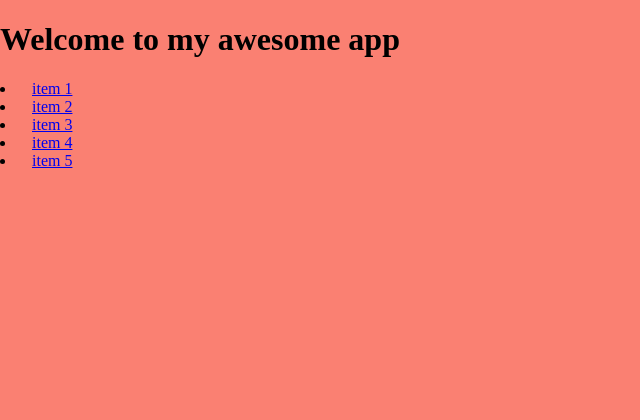
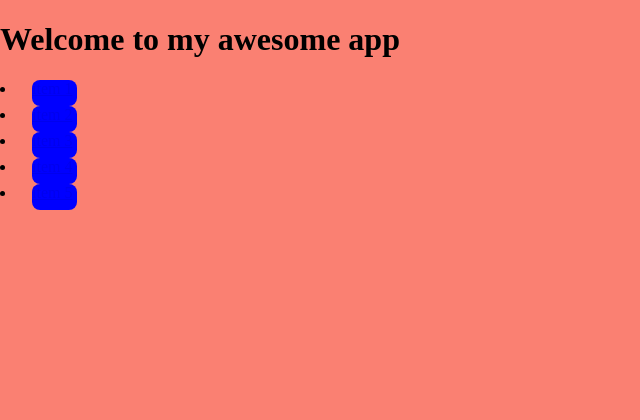
Before and after one commit to vladyslavZ12/Authoring3_Fall2020_D1, a PHP site: page / in a window 1280 px wide. Shown: the top 420 px of the page, without its empty margins (0-640 px from the left). Run offline with PHP 8.4, Linux system fonts and the light colour scheme.

Commit message:
adding SASS

```diff
--- a/css/master.css
+++ b/css/master.css
@@ -1 +1 @@
-@media screen and (min-width: 480px){body{background-color:purple}}body{font:"arial","helvetica",sans-serif;font-size:16px;background-color:salmon;margin:0;border:0}nav{margin:0}nav .nav-item{display:inline-block;margin:0 10px}nav .nav-item a{cursor:pointer;text-decoration:none}nav :hover a{color:pink}footer{position:fixed;bottom:0;background-color:#000;color:#fff}/*# sourceMappingURL=master.css.map */
+@media screen and (min-width: 480px){body{background-color:purple}}body{font:"arial","helvetica",sans-serif;font-size:16px;background-color:salmon;margin:0;border:0}.box{width:30px;height:30px;border-radius:20px}.box2{width:30px;height:30px;border-radius:50%}nav{margin:0}nav .nav-item{display:inline-block;margin:0 10px;background-color:blue;border-radius:8px;padding:0 5px 8px 0}nav .nav-item a{cursor:pointer;text-decoration:none}nav :hover a{color:pink}footer{position:fixed;bottom:0;background-color:#000;color:#fff}/*# sourceMappingURL=master.css.map */
--- a/js/main.js
+++ b/js/main.js
@@ -1,6 +1,5 @@
 // import your packages here
 import Person from "./modules/DataModule.js";
-import NavSystem from "./modules/TheNavSystem.js";
 
 (() => {
     // stub * just a place for non-component-specific stuff
--- a/js/modules/DataModule.js
+++ b/js/modules/DataModule.js
@@ -1,4 +1,4 @@
-module.exports = {
+export default {
     name: "Trevor",
     role: "Prof",
     nickname: "Tervor"
--- a/sass/master.scss
+++ b/sass/master.scss
@@ -1,5 +1,9 @@
 @import 'modules/_mediaqueries.scss';
 @import 'modules/_vars.scss';
+// mixins go here
+@import 'modules/_mixins.scss';
+
+// main rules go here
 @import 'modules/_main.scss';
 @import 'modules/_nav.scss';
 
--- a/sass/modules/_main.scss
+++ b/sass/modules/_main.scss
@@ -1,4 +1,6 @@
 // main rules go here
+
+// another generic comment
 
 body {
     font: $main-font;
@@ -9,3 +11,17 @@ body {
     margin: 0;
     border: 0;
 }
+
+.box {
+    width: 30px;
+    height: 30px;
+
+    @include roundCorners(20px);
+}
+
+.box2 {
+    width: 30px;
+    height: 30px;
+
+    @include roundCorners(50%);
+}
--- /dev/null
+++ b/sass/modules/_mixins.scss
@@ -0,0 +1,9 @@
+@mixin roundCorners($radius) {
+    border-radius: $radius;
+}
+
+@mixin addPadding($values...) {
+    @each $var in $values {
+        padding: #{$var};
+    }
+}
--- a/sass/modules/_nav.scss
+++ b/sass/modules/_nav.scss
@@ -3,6 +3,11 @@ nav {
 
     .nav-item {
         display: inline-block; margin: 0 10px;
+
+        background-color: blue;
+
+        @include roundCorners(8px);
+        @include addPadding(0 5px 8px 0);
 
         a { cursor: pointer; text-decoration: none; }
     }
```
Also changed, not shown: 1 other file.
